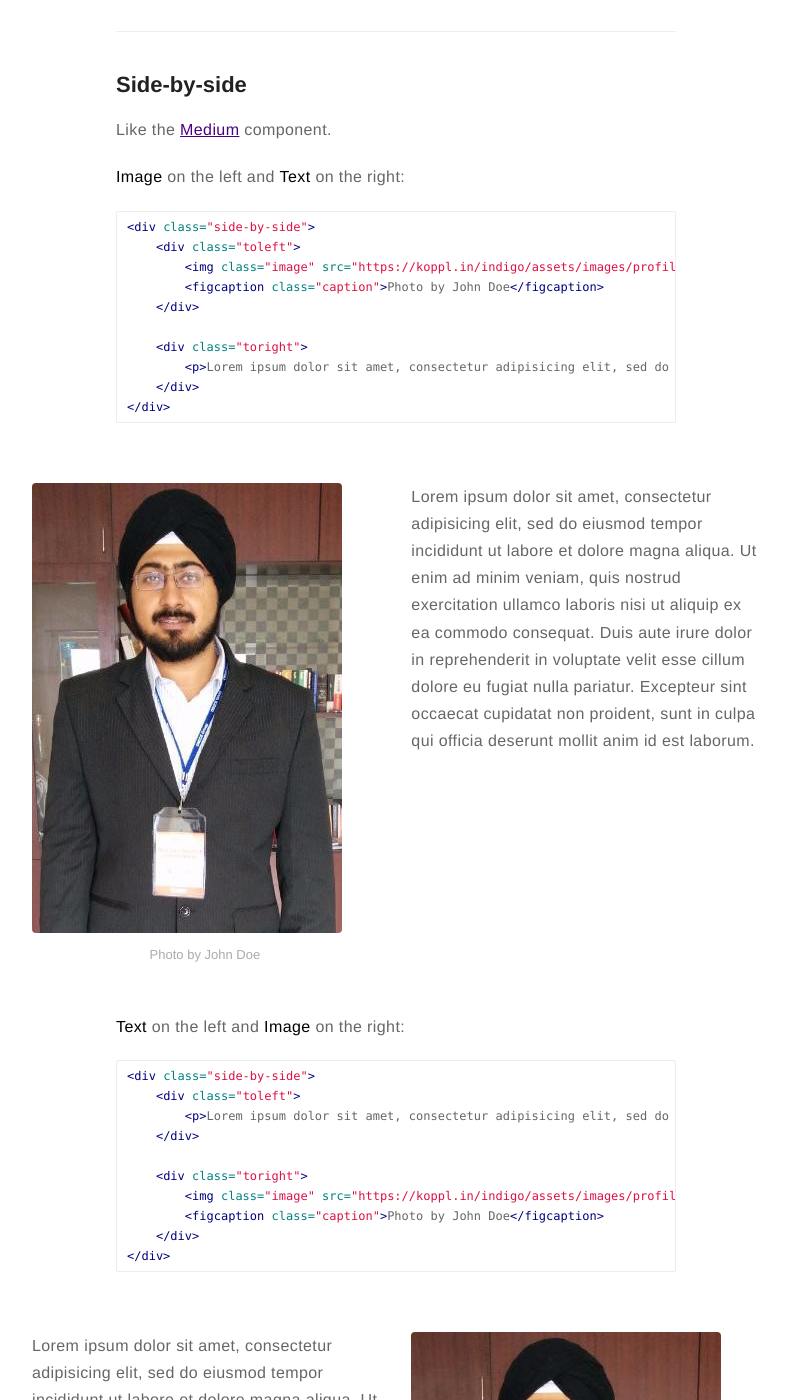
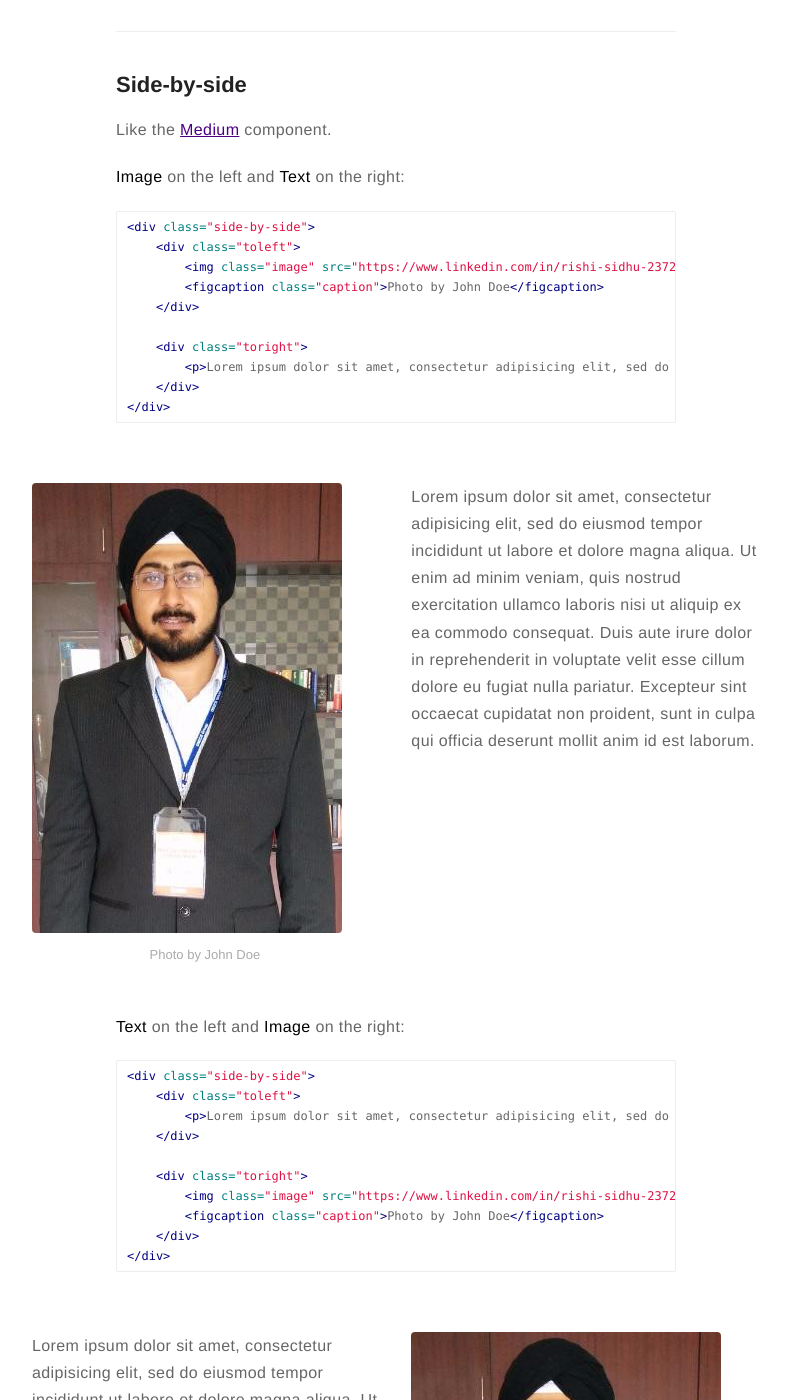
Before and after one commit to rishisidhu/rishisidhu.github.io, a Jekyll site: the page built from _posts/2015-02-24-markdown-extra-components.markdown, in a window 1280 px wide and 1400 px high, scrolled down 1068 px. Shown: the whole window, without its empty margins (244-1031 px from the left). Built offline with Jekyll 4.4.1, drawn with Linux system fonts in a browser that asks for light colours; comment, search, counter and statistics services are not loaded; part of the change alters nothing that is shown.

Commit message:
pp change

```diff
--- a/_config.yml
+++ b/_config.yml
@@ -7,7 +7,7 @@ description: A blog about technology and stuff related
 
 # if it's an external image, update below for true
 # better with square images
-external-image: false
+external-image: true
 picture: assets/images/profile_1.jpg
 
 # If you want to include your resume, set to true
@@ -16,7 +16,7 @@ resume: true
 resume-external: true
 resume-url: https://google.com/?q=my+resume
 
-url: https://koppl.in/indigo
+url: https://www.linkedin.com/in/rishi-sidhu-237239a/
 # your url: http://USERNAME.github.io
 
 permalink: /:title/
@@ -59,7 +59,7 @@ authors:
         bio: A Man who travels the world eating noodles
         external-image: false
         picture: assets/images/profile_1.jpg
-        twitter: johndoe
+        twitter: rishisidhu
     jamesfoster:
         name: James Foster
         bio: A Man who develops software with coffee
```
